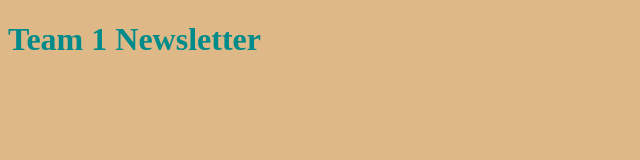
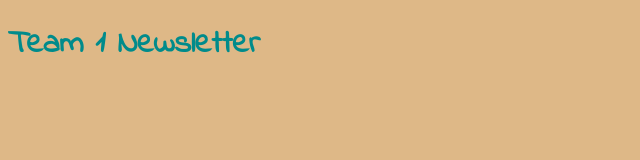
Before and after one commit to geekwise-juston-miller/020916-1, a plain HTML site: page index.html in a window 1280 px wide. Shown: the whole page, without its empty margins (0-640 px from the left). Drawn offline with Linux system fonts and the light colour scheme.

Commit message:
font
change font style

```diff
--- /dev/null
+++ b/css/style.css
@@ -0,0 +1,7 @@
+body{background-color: burlywood;
+
+
+font-family: 'Indie Flower', cursive;
+}
+
+h1{color:darkcyan}
--- a/index.html
+++ b/index.html
@@ -7,13 +7,11 @@
 
     <meta name='viewport' content='width=devise-width,initial-scale=1'/>
 
-    <link type='text/css' rel='stylesheet' href='https://fonts.googleapis.com/css?family=Indie+Flower'>
+    <link type='text/css' rel='stylesheet' href='css/style.css'=/>
+    <link href='https://fonts.googleapis.com/css?family=Indie+Flower' rel='stylesheet' type='text/css'>
 
-    <style>
-        body{background-color: burlywood;
-        }
-        h1{color:darkcyan}
-       </style>
+
+
 
 
     <title>Team 1 Newsletter</title>
```
